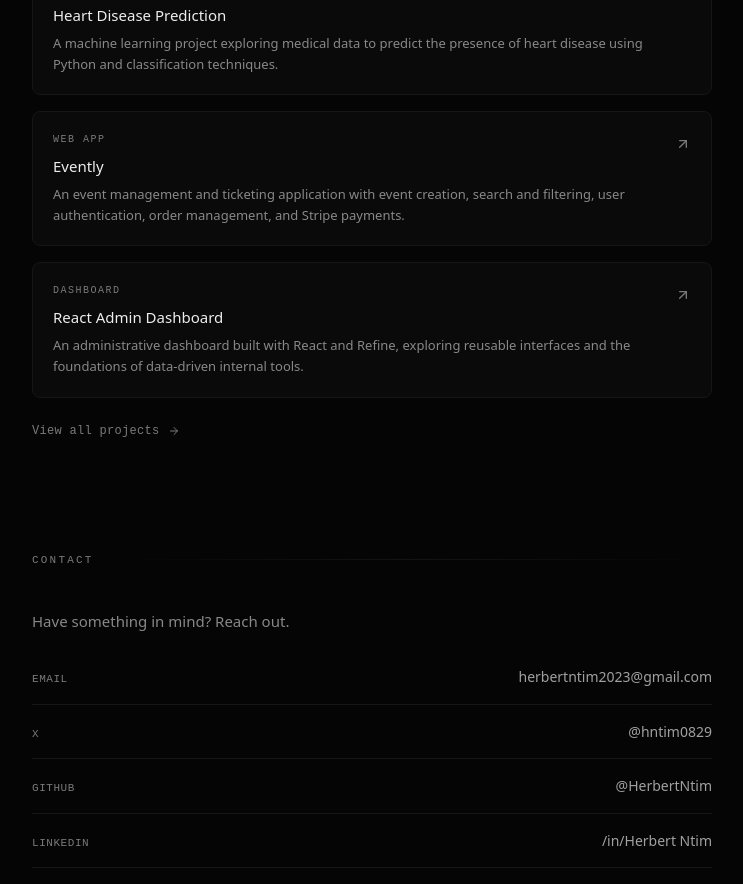
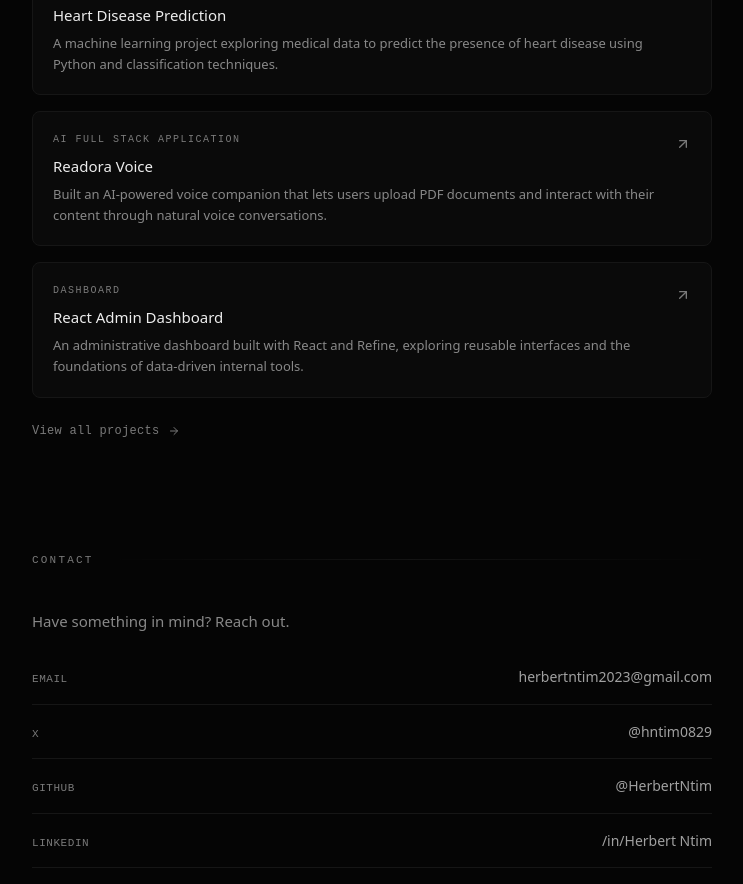
Before and after one commit to HerbertNtim/herbert, a React (Vite) app: page / in a window 1280 px wide. Shown: the part 2020-2904 px from the top of the page, without its empty margins (268-1011 px from the left). Built offline with nearby package versions, Linux system fonts and the light colour scheme.

Commit message:
updated home

```diff
--- a/src/data/content.ts
+++ b/src/data/content.ts
@@ -120,16 +120,16 @@ export const projects: Project[] = [
     label: "Machine Learning",
     description:
       "A machine learning project exploring medical data to predict the presence of heart disease using Python and classification techniques.",
-    tags: ["Python", "Pandas", "NumPy", "Matplotlib", "scikit-learn"],
+    tags: ["Python", "VAPI API", "Pandas", "NumPy", "Matplotlib", "scikit-learn"],
     home: true,
   },
   {
-    name: "Evently",
-    href: "https://github.com/HerbertNtim/evently-app",
-    label: "Web App",
+    name: "Readora Voice",
+    href: "https://readora-voice.vercel.app/",
+    label: "AI Full Stack Application",
     description:
-      "An event management and ticketing application with event creation, search and filtering, user authentication, order management, and Stripe payments.",
-    tags: ["Next.js", "TypeScript", "Tailwind CSS", "Stripe", "Clerk"],
+      "Built an AI-powered voice companion that lets users upload PDF documents and interact with their content through natural voice conversations.",
+    tags: ["Next.js", "Vapi API", "TypeScript", "TailwindCSS", "MongoDB", "Clerk-Subscription", "Clerk"],
     home: true,
   },
   {
@@ -223,42 +223,42 @@ export const faqs = [
   },
 ];
 
-export const uses = [
-  {
-    title: "Editor & Terminal",
-    items: [
-      ["VS Code", "Primary code editor"],
-      ["Terminal", "macOS terminal"],
-      ["Geist Mono", "Monospace font for editor and terminal"],
-    ],
-  },
-  {
-    title: "Development",
-    items: [
-      ["TypeScript", "Primary language for everything"],
-      ["React / Next.js", "Frontend framework of choice"],
-      ["Tailwind CSS", "Utility-first CSS framework"],
-      ["Node.js", "Server-side runtime"],
-      ["PostgreSQL", "Database for most projects"],
-      ["Git", "Version control"],
-    ],
-  },
-  {
-    title: "Apps",
-    items: [
-      ["Figma", "Design and prototyping"],
-      ["Notion", "Notes and documentation"],
-    ],
-  },
-  {
-    title: "Services",
-    items: [
-      ["Vercel", "Deployment and hosting"],
-      ["GitHub", "Code hosting and collaboration"],
-      ["Cloudflare", "DNS and CDN"],
-    ],
-  },
-] as const;
+// export const uses = [
+//   {
+//     title: "Editor & Terminal",
+//     items: [
+//       ["VS Code", "Primary code editor"],
+//       ["Terminal", "macOS terminal"],
+//       ["Geist Mono", "Monospace font for editor and terminal"],
+//     ],
+//   },
+//   {
+//     title: "Development",
+//     items: [
+//       ["TypeScript", "Primary language for everything"],
+//       ["React / Next.js", "Frontend framework of choice"],
+//       ["Tailwind CSS", "Utility-first CSS framework"],
+//       ["Node.js", "Server-side runtime"],
+//       ["PostgreSQL", "Database for most projects"],
+//       ["Git", "Version control"],
+//     ],
+//   },
+//   {
+//     title: "Apps",
+//     items: [
+//       ["Figma", "Design and prototyping"],
+//       ["Notion", "Notes and documentation"],
+//     ],
+//   },
+//   {
+//     title: "Services",
+//     items: [
+//       ["Vercel", "Deployment and hosting"],
+//       ["GitHub", "Code hosting and collaboration"],
+//       ["Cloudflare", "DNS and CDN"],
+//     ],
+//   },
+// ] as const;
 
 export const skillGroups = [
   ["Languages", "JavaScript, TypeScript, Python, HTML, CSS"],
--- a/src/pages/Resume.tsx
+++ b/src/pages/Resume.tsx
@@ -6,7 +6,7 @@ export function Resume() {
   return (
     <div className="resume-root">
       <PageMeta
-        title="Resume · Leonardo Maldonado"
+        title="Resume · Herbert Ntim"
         description="Senior full-stack engineer with 7+ years of experience in TypeScript, React, Node.js, and Go. Creator of 33 JavaScript Concepts."
       />
       <div className="no-print mb-8 flex items-center justify-between">
```
